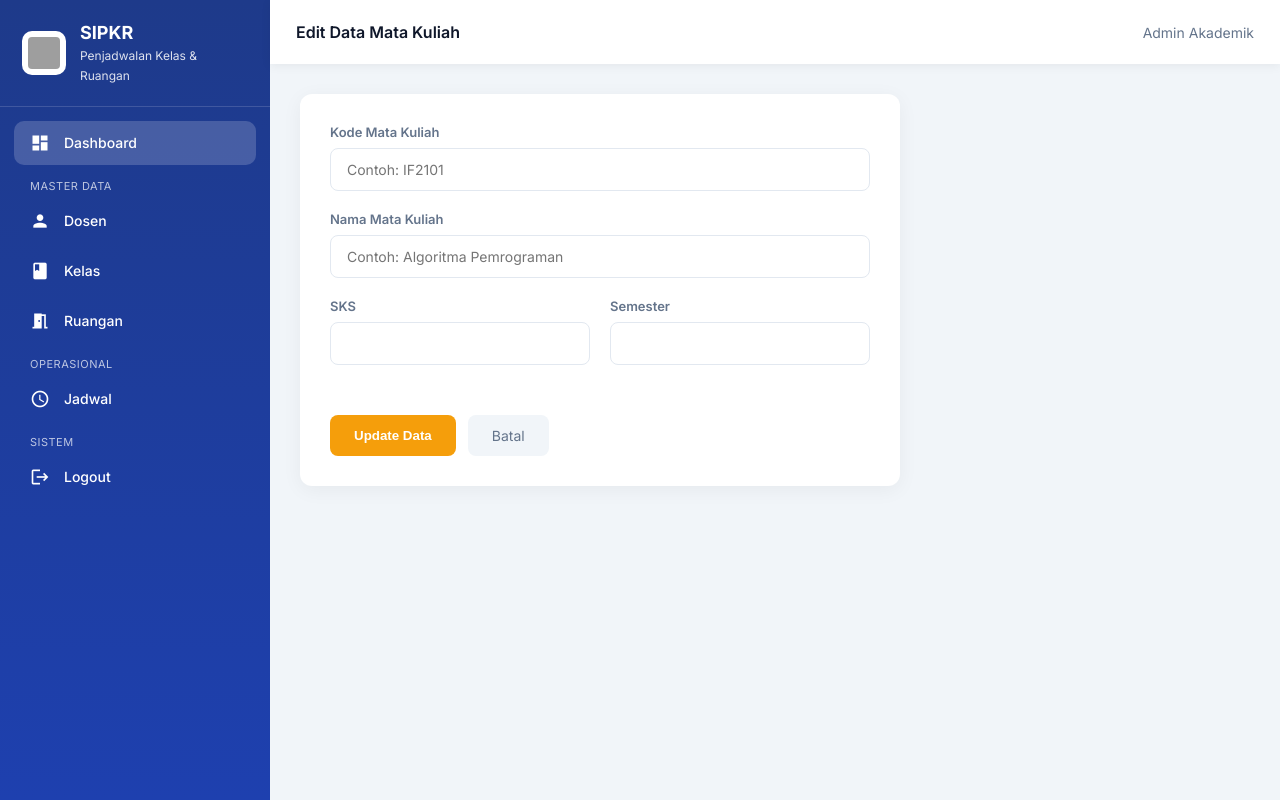
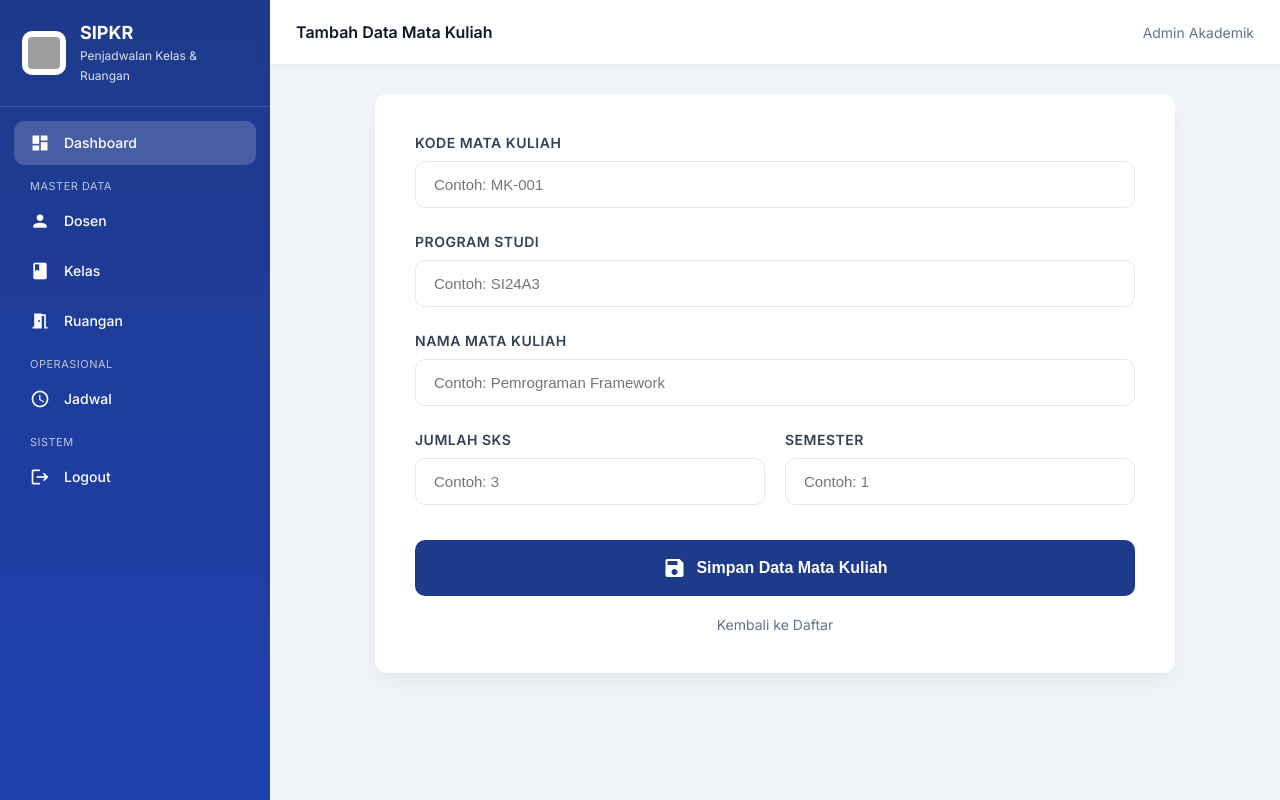
Before and after one commit to aprillashinta/sipkr-flask, a Flask app: template app/templates/kelas/create.html in a window 1280 px wide. Run offline with Flask 3, Linux system fonts and the light colour scheme; the template is opened without the code that fills it, so the values that code supplies are empty; parts of the project's set-up code (start-up, migrations or seed data) failed here and were passed over; grey boxes are pictures that could not be loaded.

Commit message:
perbaikan kelas
Signed-off-by: Nantaaa <anantah738@gmail.com>

```diff
--- a/app/model/kelas.py
+++ b/app/model/kelas.py
@@ -6,6 +6,7 @@ class Kelas(db.Model):
     kode_mk = db.Column(db.String(20), unique=True, nullable=False)
     sks = db.Column(db.Integer, nullable=False)
     semester = db.Column(db.Integer, nullable=False)
+    prodi = db.Column(db.String(50), nullable=False)
 
     def __repr__(self):
         return '<Kelas {}>'.format(self.nama_mk)
--- a/app/templates/kelas/create.html
+++ b/app/templates/kelas/create.html
@@ -1,49 +1,109 @@
 {% extends "base.html" %}
 
-{% block title %}Edit Kelas - SIPKR{% endblock %}
-{% block page_title %}Edit Data Mata Kuliah{% endblock %}
+{% block title %}Tambah Mata Kuliah - SIPKR{% endblock %}
+{% block page_title %}Tambah Data Mata Kuliah{% endblock %}
 
 {% block content %}
 <style>
-    .form-card { max-width: 600px; background: #fff; border-radius: 12px; padding: 30px; box-shadow: 0 4px 20px rgba(0,0,0,0.05); }
-    .form-group { margin-bottom: 20px; }
-    label { display: block; font-size: 13px; font-weight: 600; color: var(--muted); margin-bottom: 8px; }
-    input, textarea, select { width: 100%; padding: 12px 16px; border: 1px solid #E2E8F0; border-radius: 8px; font-family: inherit; font-size: 14px; transition: .2s; }
-    input:focus, select:focus { outline: none; border-color: var(--primary); box-shadow: 0 0 0 3px rgba(30, 58, 138, 0.1); }
-    .btn-group { display: flex; gap: 12px; margin-top: 30px; }
-    .btn-update { background: #F59E0B; color: #fff; border: none; padding: 12px 24px; border-radius: 8px; font-weight: 600; cursor: pointer; }
-    .btn-cancel { background: #F1F5F9; color: var(--muted); text-decoration: none; padding: 12px 24px; border-radius: 8px; font-size: 14px; display: inline-block; }
+    .form-box {
+        background: #fff;
+        border-radius: 12px;
+        padding: 40px;
+        box-shadow: 0 10px 25px rgba(0,0,0,0.05);
+        max-width: 800px; /* Membuat form lebih lebar dan enak dilihat */
+        margin: 0 auto;
+    }
+    .form-group {
+        margin-bottom: 25px;
+    }
+    .form-group label {
+        display: block;
+        font-size: 14px;
+        font-weight: 600;
+        color: #334155;
+        margin-bottom: 10px;
+        text-transform: uppercase;
+        letter-spacing: 0.5px;
+    }
+    .form-control {
+        width: 100%;
+        padding: 14px 18px;
+        border: 1.5px solid #E2E8F0;
+        border-radius: 10px;
+        font-size: 15px;
+        transition: all 0.3s ease;
+        box-sizing: border-box;
+    }
+    .form-control:focus {
+        outline: none;
+        border-color: var(--primary);
+        box-shadow: 0 0 0 4px rgba(30, 58, 138, 0.1);
+    }
+    .grid-column {
+        display: grid;
+        grid-template-columns: 1fr 1fr;
+        gap: 20px;
+    }
+    .btn-save {
+        background: var(--primary);
+        color: white;
+        border: none;
+        padding: 16px 32px;
+        border-radius: 10px;
+        font-weight: 700;
+        cursor: pointer;
+        width: 100%;
+        font-size: 16px;
+        margin-top: 10px;
+        display: flex;
+        align-items: center;
+        justify-content: center;
+        gap: 10px;
+        transition: 0.3s;
+    }
+    .btn-save:hover {
+        background: #1e3a8a;
+        transform: translateY(-2px);
+    }
 </style>
 
-<div class="form-card">
-    <form action="{{ url_for('web.kelas_create', id=kelas.id) }}" method="POST">
+<div class="form-box">
+    <form action="{{ url_for('web.kelas_create') }}" method="POST">
 
         <div class="form-group">
             <label>Kode Mata Kuliah</label>
-            <input type="text" name="kode_mk" value="{{ kelas.kode_mk }}" placeholder="Contoh: IF2101" required>
+            <input type="text" name="kode_mk" class="form-control" placeholder="Contoh: MK-001" required>
+        </div>
+
+        <div class="form-group">
+            <label>Program Studi</label>
+            <input type="text" name="prodi" class="form-control" placeholder="Contoh: SI24A3" required>
         </div>
 
         <div class="form-group">
             <label>Nama Mata Kuliah</label>
-            <input type="text" name="nama_mk" value="{{ kelas.nama_mk }}" placeholder="Contoh: Algoritma Pemrograman" required>
+            <input type="text" name="nama_mk" class="form-control" placeholder="Contoh: Pemrograman Framework" required>
         </div>
 
-        <div style="display: flex; gap: 20px;">
-            <div class="form-group" style="flex: 1;">
-                <label>SKS</label>
-                <input type="number" name="sks" value="{{ kelas.sks }}" min="1" max="6" required>
+        <div class="grid-column">
+            <div class="form-group">
+                <label>Jumlah SKS</label>
+                <input type="number" name="sks" class="form-control" placeholder="Contoh: 3" min="1" max="6" required>
             </div>
-
-            <div class="form-group" style="flex: 1;">
+            <div class="form-group">
                 <label>Semester</label>
-                <input type="number" name="semester" value="{{ kelas.semester }}" min="1" max="8" required>
+                <input type="number" name="semester" class="form-control" placeholder="Contoh: 1" min="1" max="8" required>
             </div>
         </div>
 
-        <div class="btn-group">
-            <button type="submit" class="btn-update">Update Data</button>
-            <a href="{{ url_for('web.kelas_index') }}" class="btn-cancel">Batal</a>
-        </div>
+        <button type="submit" class="btn-save">
+            <i class="material-icons">save</i>
+            Simpan Data Mata Kuliah
+        </button>
+
+        <a href="{{ url_for('web.kelas_index') }}" style="display: block; text-align: center; margin-top: 20px; color: #64748b; text-decoration: none; font-size: 14px;">
+            Kembali ke Daftar
+        </a>
     </form>
 </div>
 {% endblock %}
```
Also changed, not shown: app/controller/KelasController.py (+86 -16 lines), app/templates/kelas/edit.html (+19 -14 lines), app/templates/kelas/index.html (+14 -14 lines).
